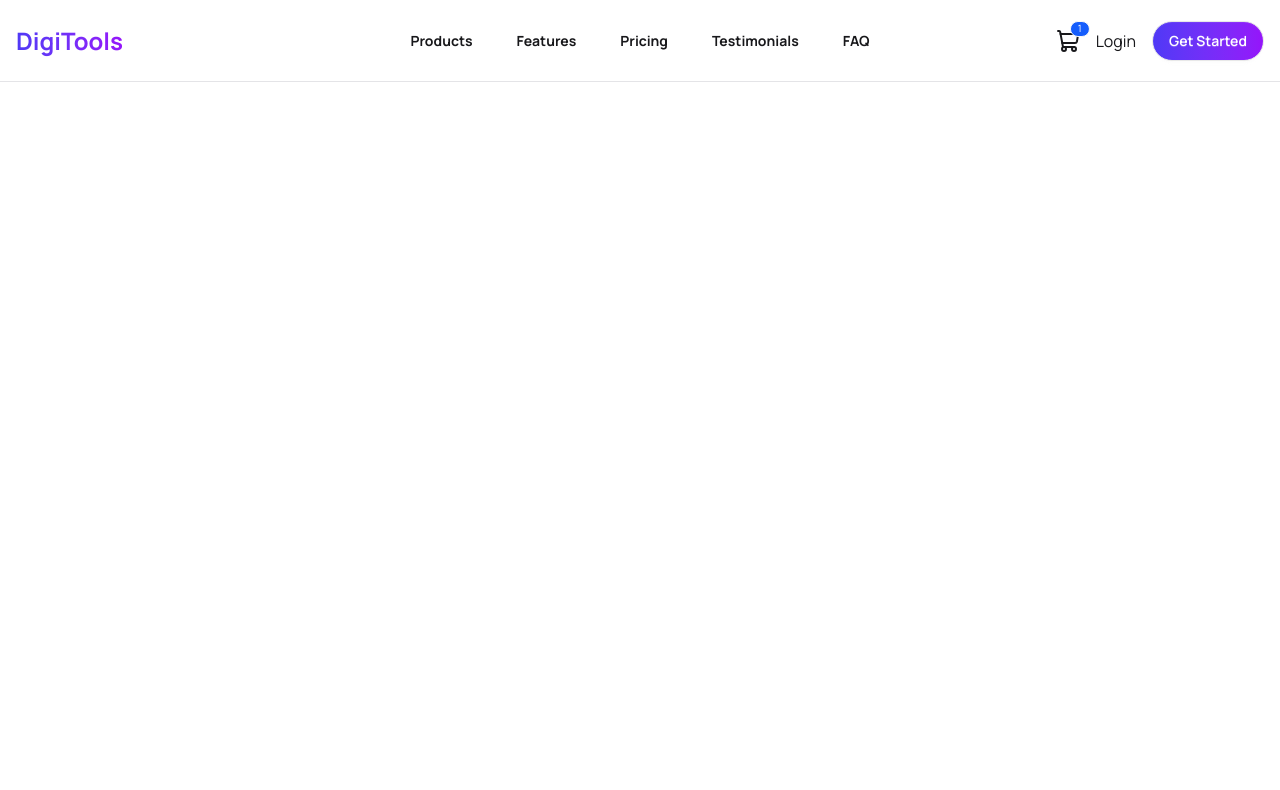
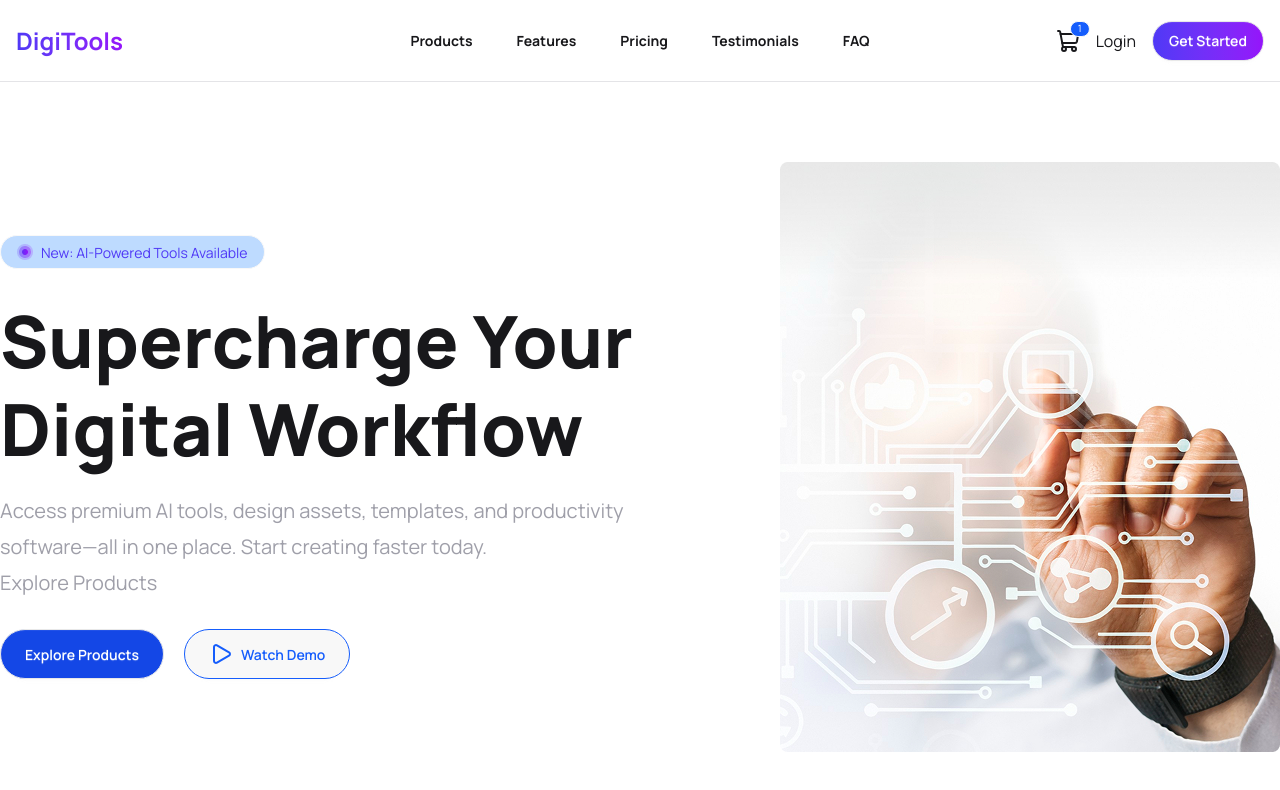
Before and after one commit to tawhidzihad/assignment-006-react, a React (Vite) app: page / in a window 1280 px wide. Shown: the top 790 px of the page. Built offline with nearby package versions, Linux system fonts and the light colour scheme.

Commit message:
Banner section added according to figma design

```diff
--- a/src/App.jsx
+++ b/src/App.jsx
@@ -1,10 +1,12 @@
 import "./App.css";
+import Banner from "./components/Banner/Banner";
 import Navbar from "./components/Navbar/Navbar";
 
 function App() {
 	return (
 		<>
-		<Navbar></Navbar>
+			<Navbar></Navbar>
+			<Banner></Banner>
 		</>
 	);
 }
--- /dev/null
+++ b/src/components/Banner/Banner.jsx
@@ -0,0 +1,44 @@
+import { Play } from "lucide-react";
+import BadgeLive from "../../assets/badge_icon.png";
+import BannerImage from "../../assets/banner.png";
+
+const Banner = () => {
+	return (
+		<header className="flex justify-between items-center max-w-7xl mx-auto py-20">
+			<div className="flex-1 space-y-7">
+				<div>
+					<p className="badge bg-blue-200 p-4 text-[#4F39F6] rounded-full flex gap-2 items-center">
+						<img src={BadgeLive} alt="Badge Live Icon" />
+						New: AI-Powered Tools Available
+					</p>
+				</div>
+
+				<div>
+					<h1 className="text-7xl/22 font-extrabold">
+						Supercharge Your Digital Workflow
+					</h1>
+					<p className="mt-5 text-zinc-400 text-xl/9">
+						Access premium AI tools, design assets, templates, and
+						productivity <br /> software—all in one place. Start
+						creating faster today. <br /> Explore Products
+					</p>
+				</div>
+
+				<div className="flex gap-5">
+					<button className="btn rounded-full p-6 text-white bg-blue-700">
+						Explore Products
+					</button>
+					<button className="btn rounded-full p-6 text-blue-600 border border-blue-600 flex gap-2">
+						<Play></Play> Watch Demo
+					</button>
+				</div>
+			</div>
+
+			<div className="">
+				<img src={BannerImage} alt="Banner Image" />
+			</div>
+		</header>
+	);
+};
+
+export default Banner;
```
Also changed, not shown: src/assets/badge_icon.png (added).
